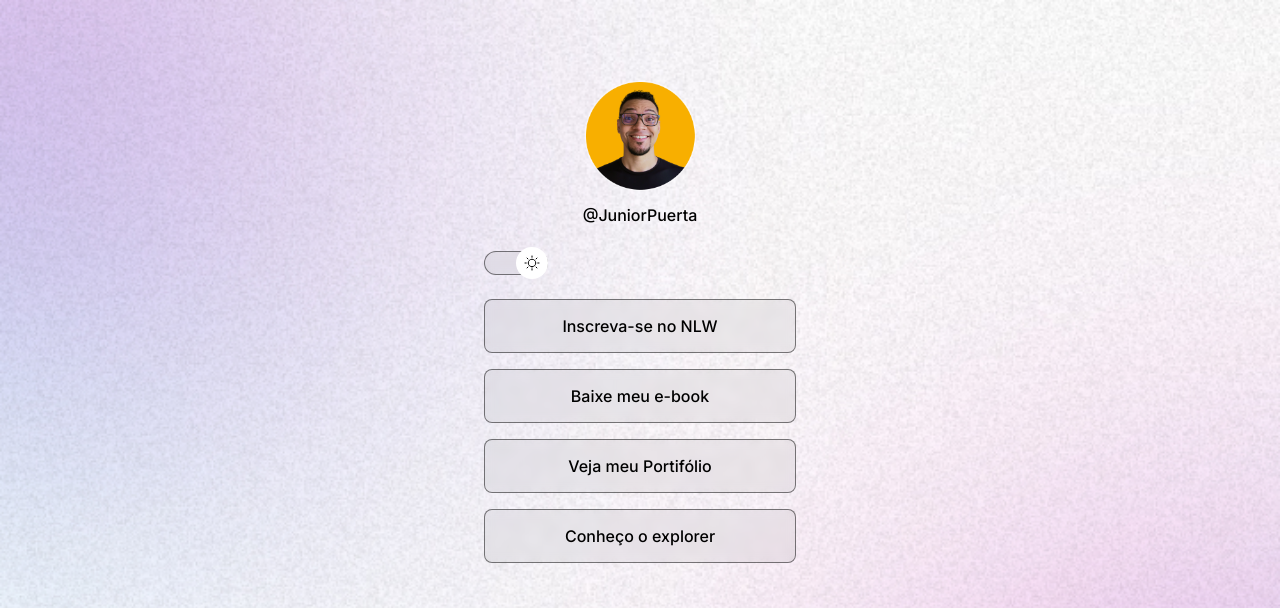
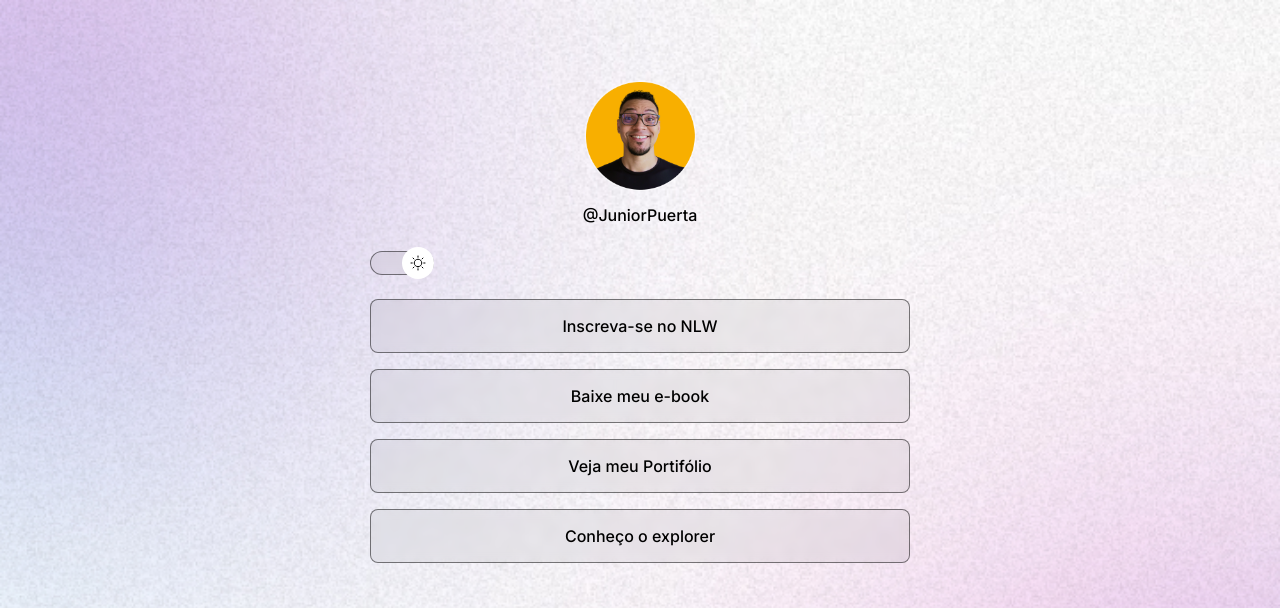
Before and after one commit to Junior-Puerta/projeto, a plain HTML site: page index.html in a window 1280 px wide. Shown: the top 608 px of the page. Drawn offline with nearby package versions, Linux system fonts and the light colour scheme.

Commit message:
adjust container width

```diff
--- a/style.css
+++ b/style.css
@@ -38,7 +38,8 @@ body * {
 }
 
 #container {
-  width: 360px;
+  width: 100%;/*primeiro esse foi alterado para auto em função das larguras distintas entre dispositivos width: 360px; */
+  max-width: 588px;
   margin: 56px auto 0px; /* margin-right: auto;  margin-left: auto;*/
   padding: 0 24px;
 }
```
